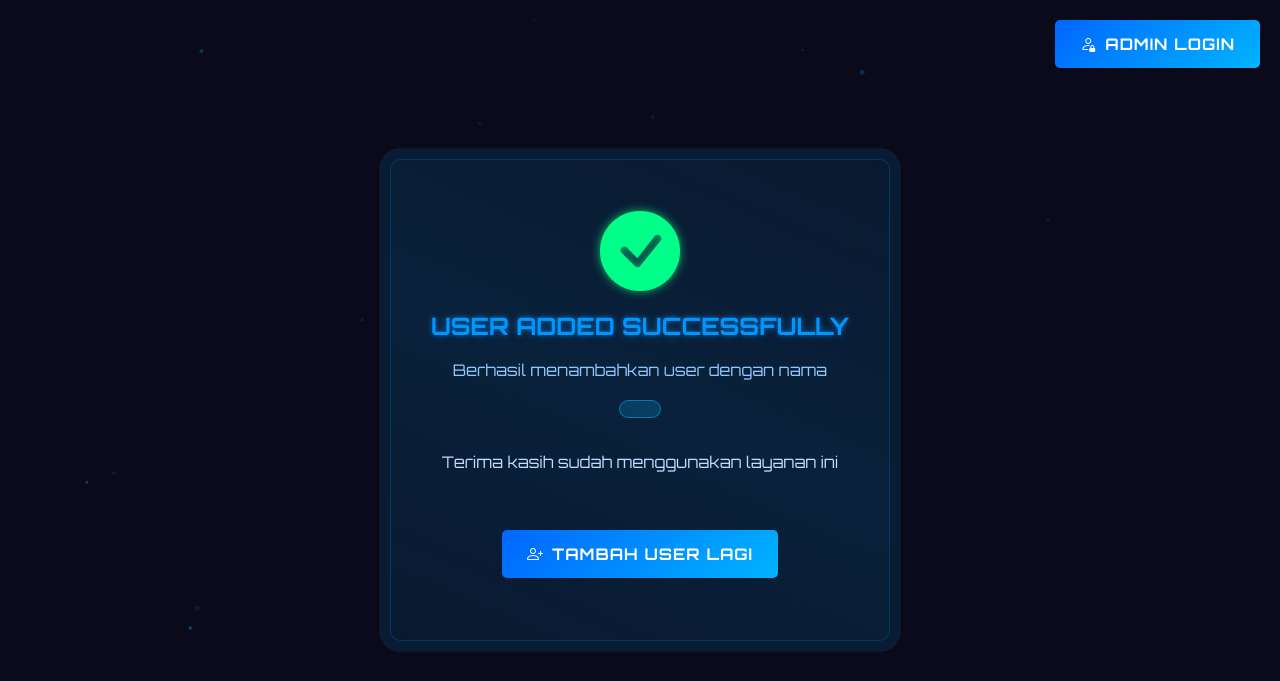
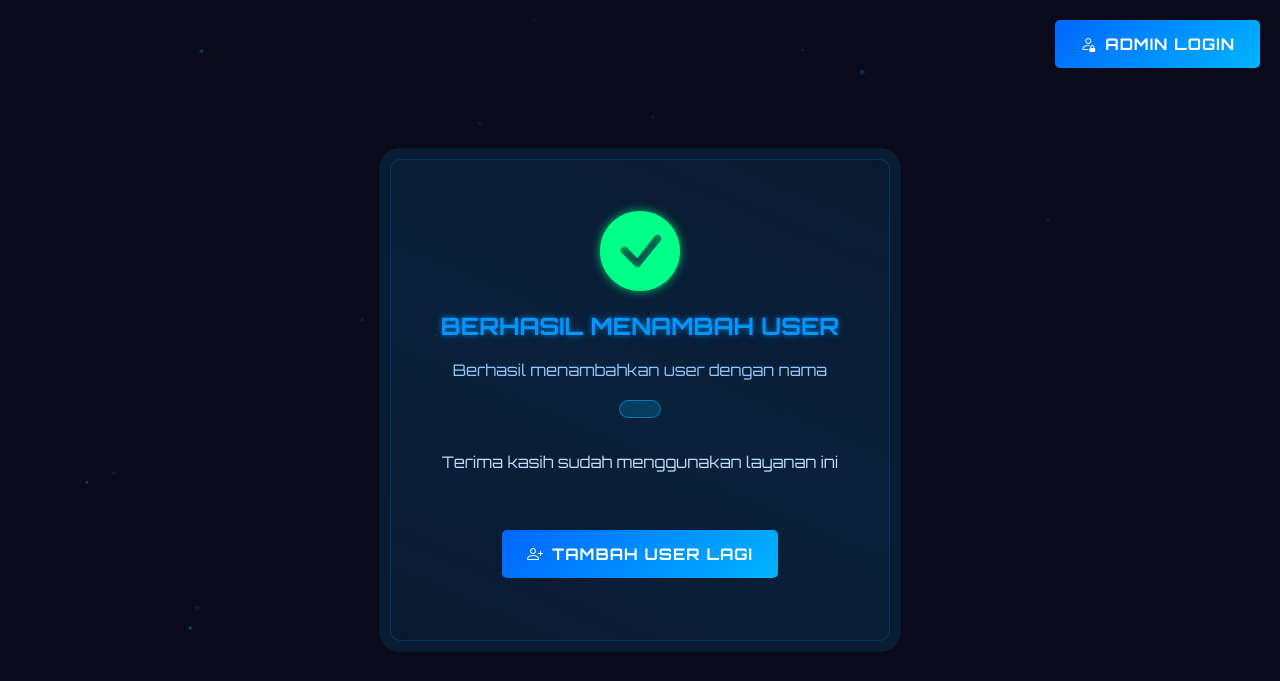
Before and after one commit to Hinabil/blabalattrksfjlsdjfz128429, a Flask app: template api/templates/success.j2 in a window 1280 px wide. Shown: the top 681 px of the page. Run offline with Flask 3, Linux system fonts and the light colour scheme; the template is opened without the code that fills it, so the values that code supplies are empty; some libraries are stand-ins or nearby versions.

Commit message:
Update success.j2

```diff
--- a/api/templates/success.j2
+++ b/api/templates/success.j2
@@ -213,7 +213,7 @@
     <div class="neon-border form-container pulse">
         <div class="text-center mb-8">
             <i class="bi bi-check-circle-fill success-icon"></i>
-            <h1 class="text-2xl font-bold mb-4 neon-text">USER ADDED SUCCESSFULLY</h1>
+            <h1 class="text-2xl font-bold mb-4 neon-text">BERHASIL MENAMBAH USER</h1>
             <p class="text-blue-300 mb-2">Berhasil menambahkan user dengan nama</p>
             <div class="user-name text-xl font-bold text-blue-400" id="userName">{{ username }}</div>
             <p class="text-blue-200 mb-8 mt-4">Terima kasih sudah menggunakan layanan ini</p>
@@ -223,7 +223,7 @@
             </div>
 
             <div class="pt-6">
-                <button onclick="window.location.href='index.html'" class="neon-button py-3 flex items-center justify-center gap-2 mx-auto">
+                <button onclick="window.location.href=''" class="neon-button py-3 flex items-center justify-center gap-2 mx-auto">
                     <i class="bi bi-person-plus"></i>
                     <span>TAMBAH USER LAGI</span>
                 </button>
```
